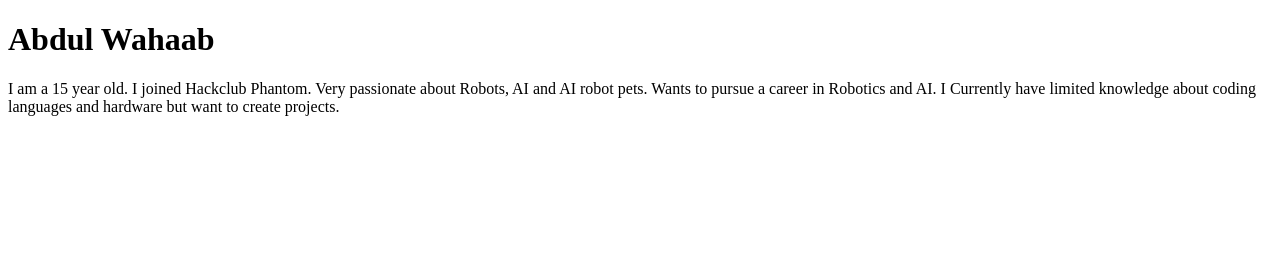
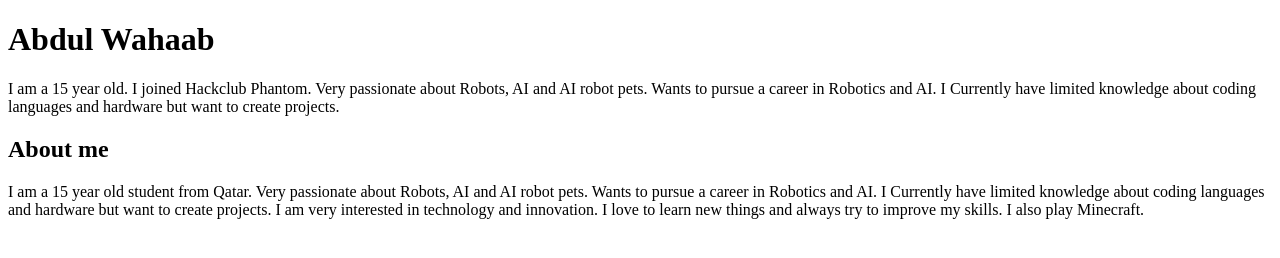
Before and after one commit to shadowstr1ke/my-portfolio, a plain HTML site: page index.html in a window 1280 px wide. Drawn offline with Linux system fonts and the light colour scheme.

Commit message:
add an about me section

```diff
--- a/index.html
+++ b/index.html
@@ -7,5 +7,8 @@
 		<h1>Abdul Wahaab</h1>
 		<p>I am a 15 year old. I joined Hackclub Phantom. Very passionate about Robots, AI and AI robot pets. Wants to pursue a career in Robotics and AI. I Currently have limited knowledge about coding languages and hardware but want to create projects.
 		</p>
+		<h2>About me</h2>
+		<p> I am a 15 year old student from Qatar. Very passionate about Robots, AI and AI robot pets. Wants to pursue a career in Robotics and AI. I Currently have limited knowledge about coding languages and hardware but want to create projects. I am very interested in technology and innovation. I love to learn new things and always try to improve my skills. I also play Minecraft.
+		</p>
 	</body>
 </html>
```
